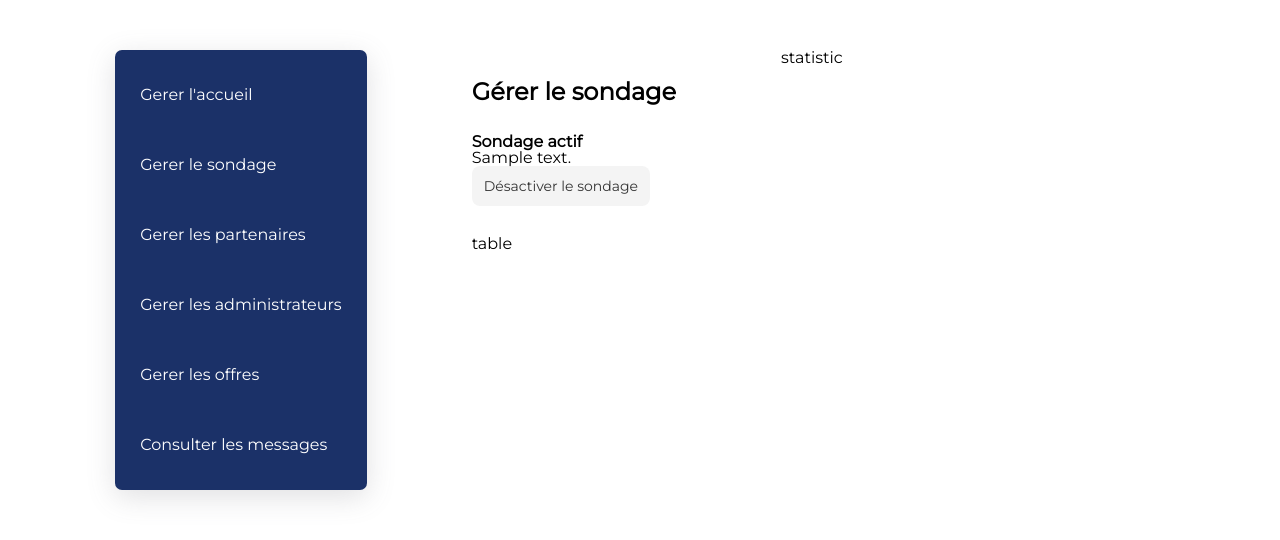
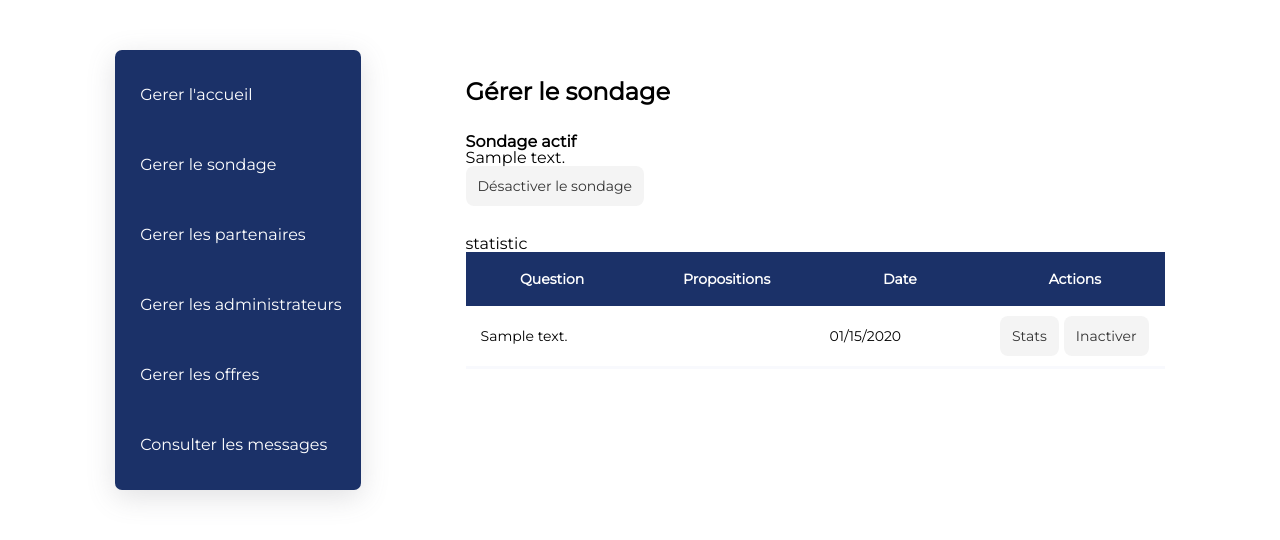
Before and after one commit to 0xLosko/Projet-CSE, a Symfony app: template templates/security/backoffice/manage_survey/index.html.twig in a window 1280 px wide. Shown: the part 111-651 px from the top of the page. Run offline with Twig, Linux system fonts and the light colour scheme; the template is opened without the code that fills it: most values are stand-ins (such as "Sample title", 1, 10 or a date in 2020); some libraries are stand-ins or nearby versions.

Commit message:
turn on/off survey

```diff
--- a/templates/security/backoffice/manage_survey/index.html.twig
+++ b/templates/security/backoffice/manage_survey/index.html.twig
@@ -5,6 +5,7 @@
         <div>
             <h1>Gérer le sondage</h1>
         </div>
+        <div class="active-survey">
             <div>
             {% if activeQuestion != null %}
                 <h2>Sondage actif</h2>
@@ -17,9 +18,10 @@
                     </ul>
                 </div>
             </div>
+
             <div class="action">
                 {# <a class="add-btn" href="{{ path('statistic_survey') }}">Statistique du sondage</a> #}
-            <a class="add-btn" href="{{ path('t_o_survey') }}">Désactiver le sondage</a>
+                <a class="add-btn" href="{{ path('t_off_survey') }}">Désactiver le sondage</a>
             {% else %}
                 <h2>Aucun sondage n'est actif</h2>
             </div>
@@ -27,7 +29,44 @@
                 <a class="add-btn" href="{{ path('new_survey') }}">Ajouter un sondage</a>
             {% endif %}
             </div>
-        <table>table</table>
+
+            <div class="statistic-active">statistic</div>
         </div>
-    <div class="statistic-active">statistic</div>
+
+        <table class="table">
+            <thead>
+                <tr>
+                    <th>Question</th>
+                    <th>Propositions</th>
+                    <th>Date</th>
+                    <th>Actions</th>
+                </tr>
+            </thead>
+            <tbody>
+            </tbody>
+            {% for survey in surveys %}
+                <tr>
+                    <td>{{ survey.textQuestion() }}</td>
+                    <td>
+                    {% for proposal in survey.getProposals() %}
+                        <p>{{ proposal.textProposal() }}</p>
+                    {% endfor %}
+                    </td>
+                    <td>{{ survey.dateQuestion()|date("m/d/Y") }}</td>
+                    <td>
+                        <div class="btn-con">
+                            <a href="">Stats</a>
+                        {% if survey.available() %}
+                            <a href="{{ path('t_off_survey') }}">Inactiver</a>
+                        {% else %}
+                            <a href="{{ path('t_on_survey', {'id': survey.id}) }}">Activer</a>
+                            {# path('route_name', {'id': survey.id}) #}
+                        {% endif %}
+                        </div>
+                    </td>
+                </tr>
+            {% endfor %}
+            </tbody>
+        </table>
+    </div>
 {% endblock %}
```
Also changed, not shown: src/Controller/AnswerSurveyController.php (+24 -3 lines). Lines whose indentation alone changed are shown as unchanged.
